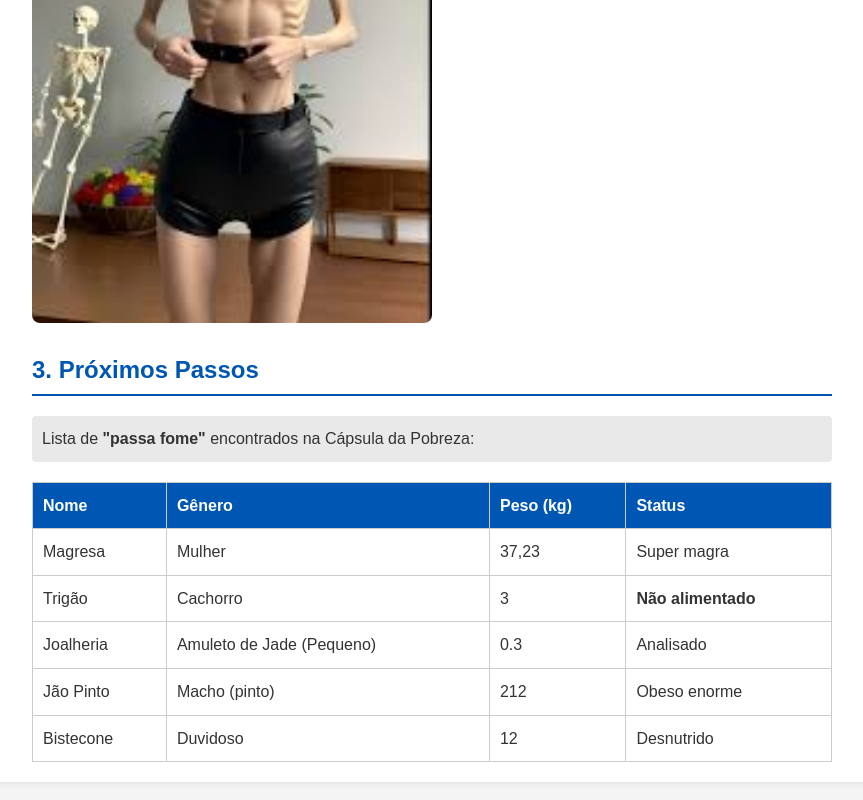
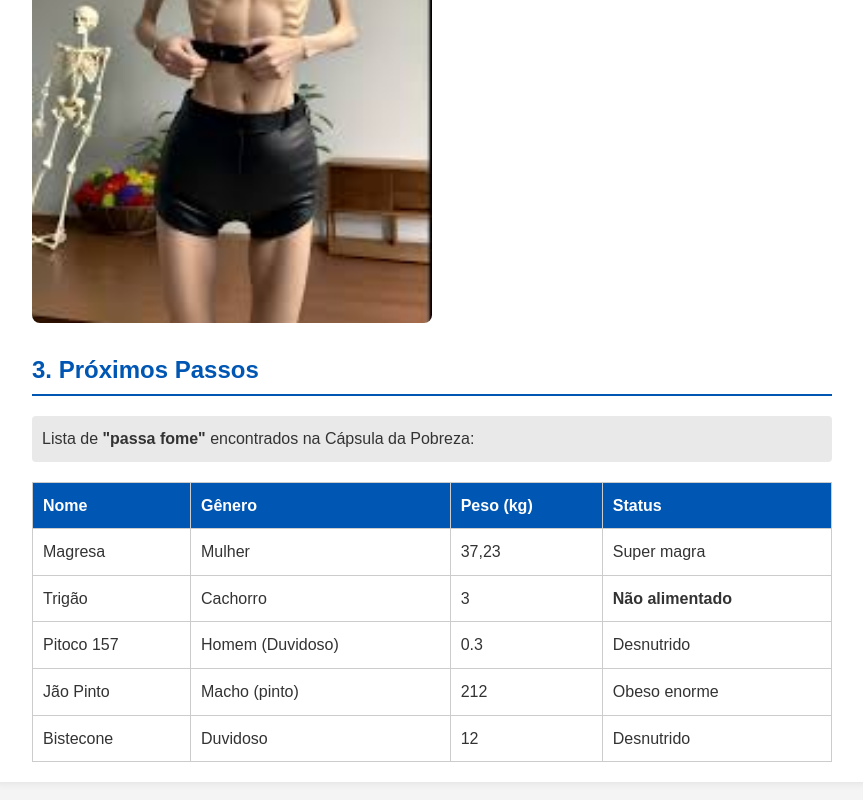
Before and after one commit to ggtranquilo5-arch/14Opino, a plain HTML site: page index.html in a window 1280 px wide. Shown: the part 1116-1916 px from the top of the page, without its empty margins (208-1071 px from the left). Drawn offline with Linux system fonts and the light colour scheme.

Commit message:
Update index.html

```diff
--- a/index.html
+++ b/index.html
@@ -107,10 +107,10 @@
                     <td><strong>Não alimentado</strong></td>
                 </tr>
                 <tr>
-                    <td>Joalheria</td>
-                    <td>Amuleto de Jade (Pequeno)</td>
+                    <td>Pitoco 157</td>
+                    <td>Homem (Duvidoso)</td>
                     <td>0.3</td>
-                    <td>Analisado</td>
+                    <td>Desnutrido</td>
                 </tr>
                 <tr>
                     <td>Jão Pinto</td>
```
